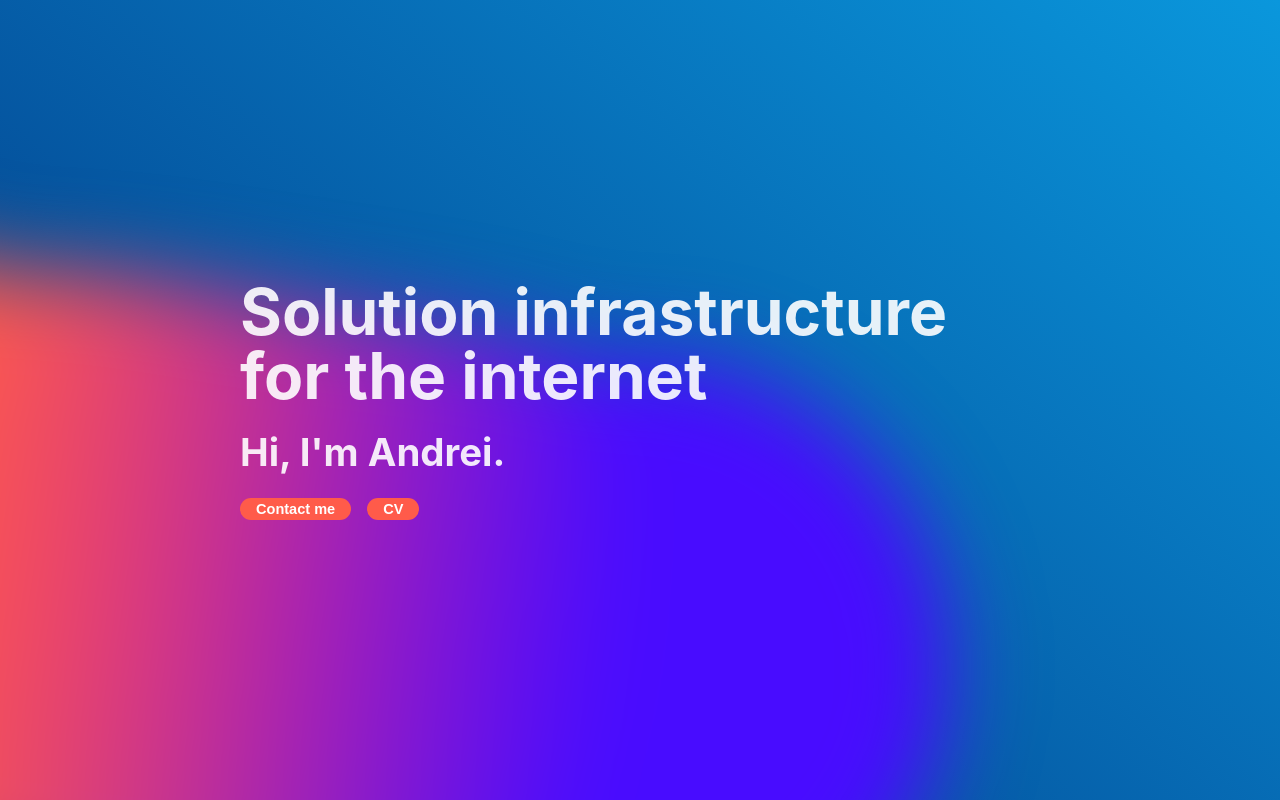
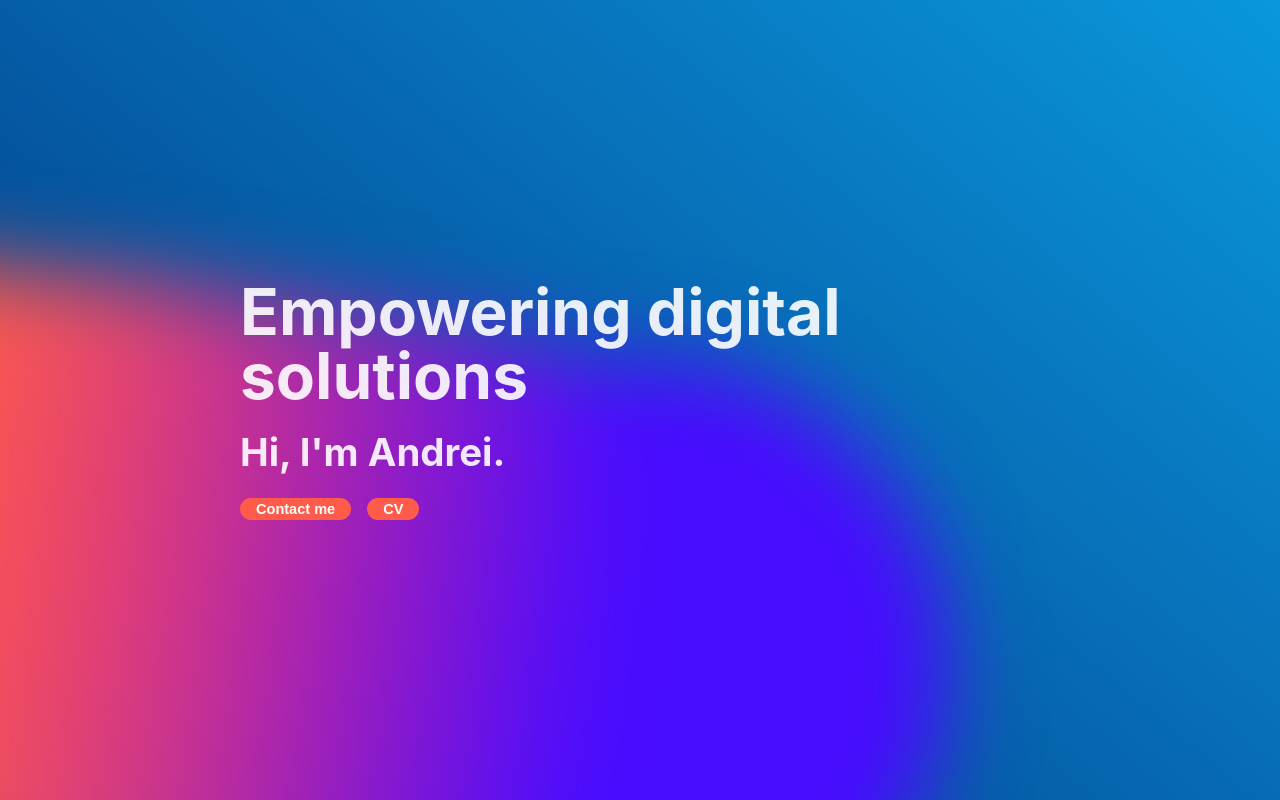
Before and after one commit to Popa-Andrei-Valentin/My_Portofolio, a React (Vite) app: page / in a window 1280 px wide. Shown: the top 800 px of the page. Built offline with nearby package versions, Linux system fonts and the light colour scheme.

Commit message:
Change main slogan

```diff
--- a/src/components/Jumbotron/Jumbotron.jsx
+++ b/src/components/Jumbotron/Jumbotron.jsx
@@ -6,7 +6,7 @@ export default function Jumbotron() {
         <>
             <div className='jumbotron-container'>
                 <div className='jumbotron-text'>
-                    <h1>Solution infrastructure for the internet</h1>
+                    <h1>Empowering digital solutions</h1>
                     <h2>Hi, I'm Andrei.</h2>
                     <div className='button-container'>
                         <button className='btn-standard'>Contact me</button>
```
